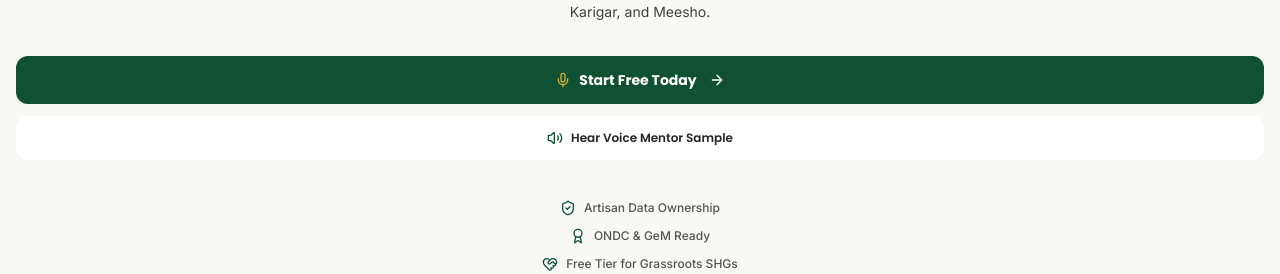
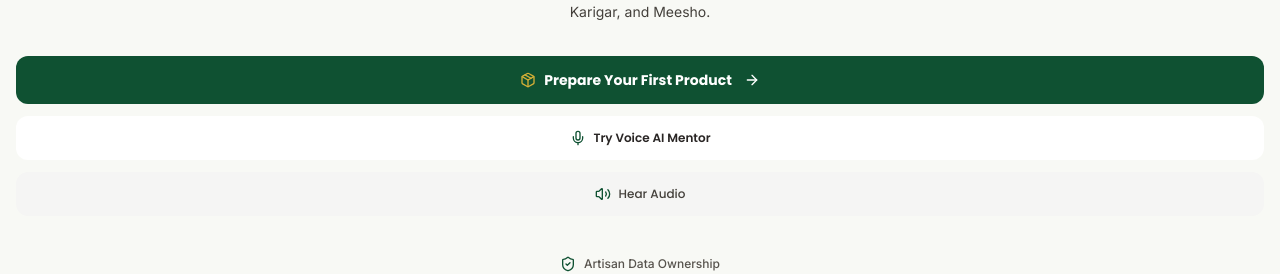
Before and after one commit to jharajiv315/KRIVIO-AI, a React (Vite) app: page / in a window 1280 px wide. Shown: the part 253-527 px from the top of the page. Built offline with nearby package versions, Linux system fonts and the light colour scheme; no server answers.

Commit message:
feat(ux): align landing page hero CTAs with core product workflow

```diff
--- a/src/components/LandingPage.tsx
+++ b/src/components/LandingPage.tsx
@@ -32,6 +32,14 @@ export const LandingPage: React.FC<LandingPageProps> = ({ setCurrentTab, openPri
   const [demoPlaying, setDemoPlaying] = useState(false);
 
   const handlePrimaryCTA = () => {
+    if (user) {
+      setCurrentTab('products');
+    } else {
+      openAuthModal();
+    }
+  };
+
+  const handleVoiceMentorCTA = () => {
     if (user) {
       setCurrentTab('mentor');
     } else {
@@ -134,19 +142,30 @@ export const LandingPage: React.FC<LandingPageProps> = ({ setCurrentTab, openPri
                   onClick={handlePrimaryCTA}
                   className="w-full sm:w-auto inline-flex items-center justify-center gap-2 px-6 py-3.5 bg-[#0F5132] hover:bg-[#0B3D26] text-white font-poppins font-bold text-sm rounded-xl shadow-md transition-all active:scale-98 cursor-pointer"
                 >
-                  <Mic className="w-4 h-4 text-[#D4AF37]" />
-                  <span>{t('landing.ctaStartFree') || 'Start Voice Mentor Free'}</span>
+                  <Package className="w-4 h-4 text-[#D4AF37]" />
+                  <span>Prepare Your First Product</span>
                   <ArrowRight className="w-4 h-4 ml-1" />
+                </button>
+
+                <button
+                  id="btn-hero-try-mentor"
+                  onClick={handleVoiceMentorCTA}
+                  className="w-full sm:w-auto inline-flex items-center justify-center gap-2 px-5 py-3.5 bg-white dark:bg-[#13251B] hover:bg-stone-50 dark:hover:bg-emerald-900/30 text-stone-800 dark:text-emerald-100 font-poppins font-semibold text-xs rounded-xl border border-stone-200 dark:border-emerald-800/60 shadow-2xs transition-all cursor-pointer"
+                >
+                  <Mic className="w-4 h-4 text-[#0F5132] dark:text-emerald-400" />
+                  <span>Try Voice AI Mentor</span>
                 </button>
 
                 <button
                   id="btn-hero-watch-demo"
                   onClick={playDemoAudio}
                   disabled={demoPlaying}
-                  className="w-full sm:w-auto inline-flex items-center justify-center gap-2 px-5 py-3.5 bg-white dark:bg-[#13251B] hover:bg-stone-50 dark:hover:bg-emerald-900/30 text-stone-800 dark:text-emerald-100 font-poppins font-semibold text-xs rounded-xl border border-stone-200 dark:border-emerald-800/60 shadow-2xs transition-all cursor-pointer"
+                  title="Hear Voice Mentor Sample Audio"
+                  aria-label="Hear Voice Mentor Sample Audio"
+                  className="w-full sm:w-auto inline-flex items-center justify-center gap-2 px-3.5 py-3.5 bg-stone-100 dark:bg-emerald-950/60 hover:bg-stone-200 dark:hover:bg-emerald-900/40 text-stone-700 dark:text-emerald-200 font-poppins font-medium text-xs rounded-xl transition-all cursor-pointer"
                 >
                   <Volume2 className={`w-4 h-4 text-[#0F5132] dark:text-emerald-400 ${demoPlaying ? 'animate-pulse text-[#D4AF37]' : ''}`} />
-                  <span>{demoPlaying ? t('mentor.micListening') || 'Speaking Sample...' : 'Hear Voice Mentor Sample'}</span>
+                  <span>{demoPlaying ? 'Speaking Sample...' : 'Hear Audio'}</span>
                 </button>
               </div>
 
```
